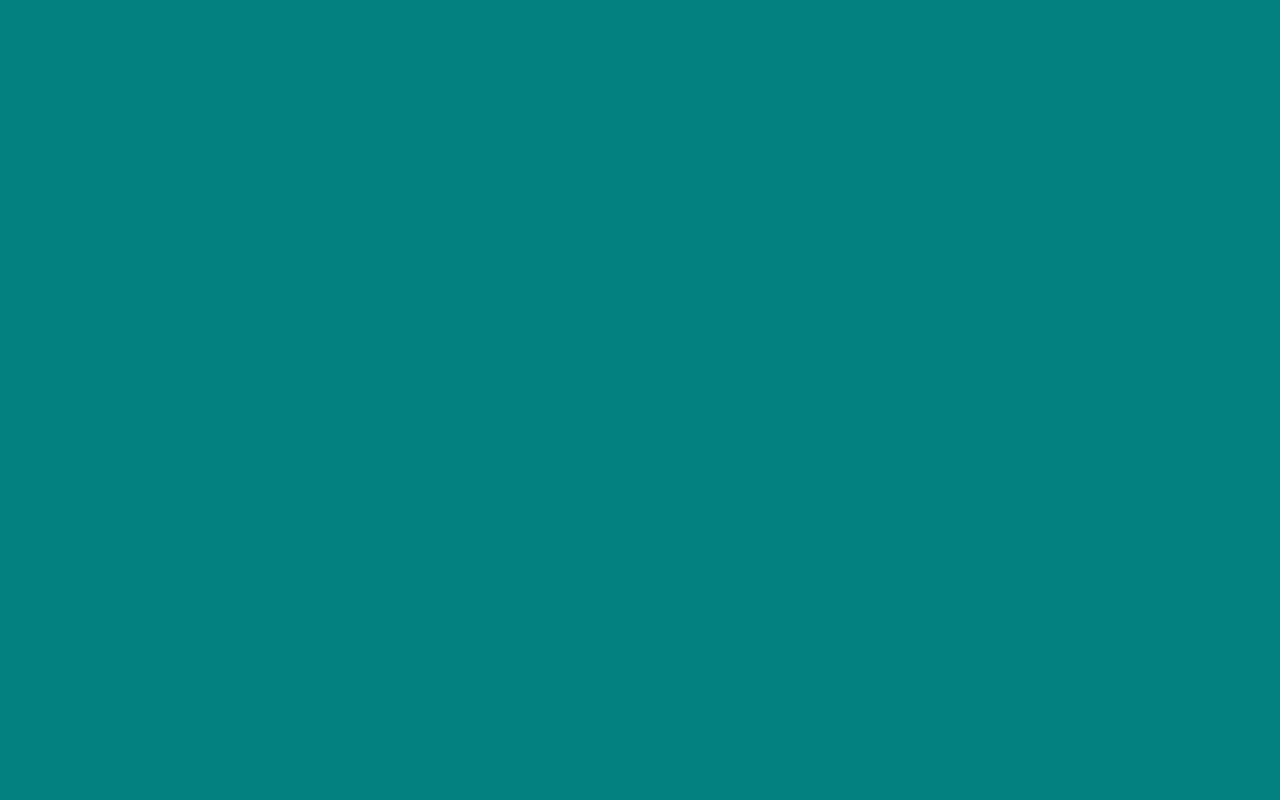
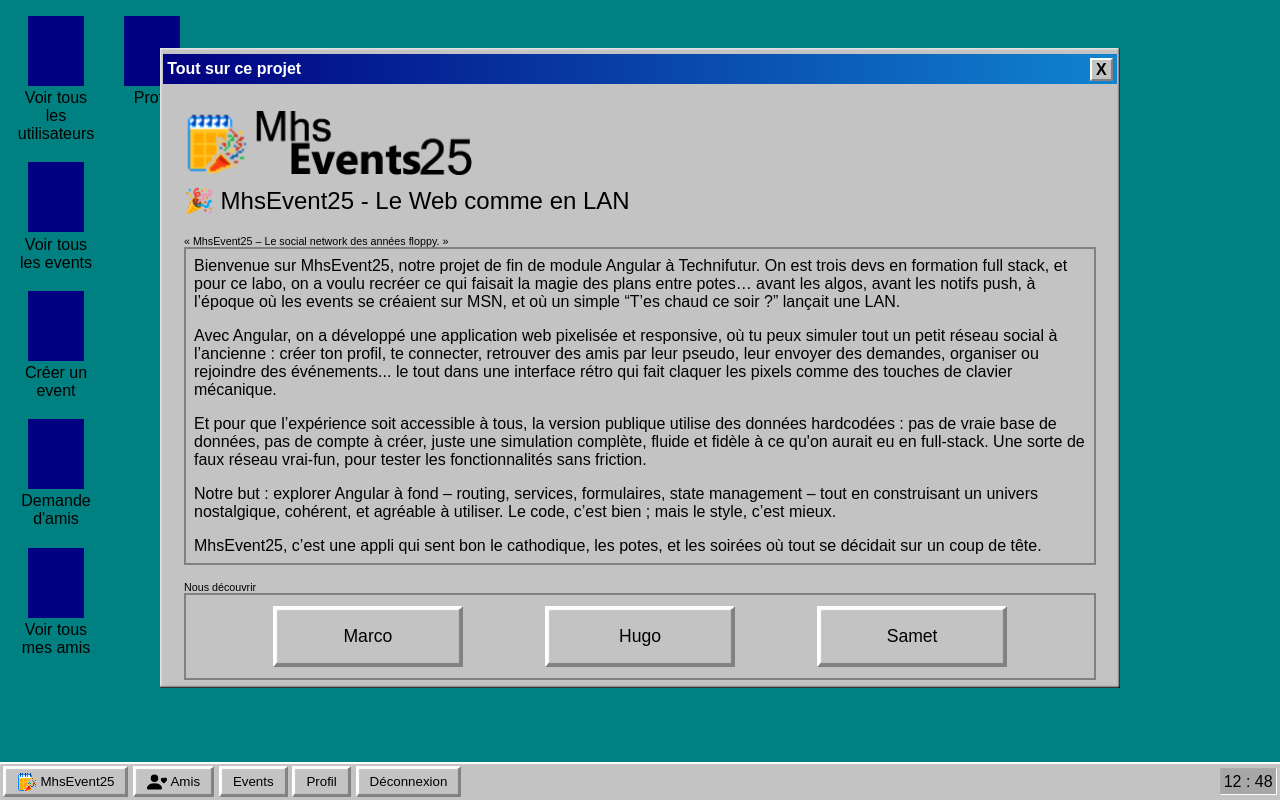
Before and after one commit to Vaganuki/angular_labo_recap, an Angular app: page /about-us in a window 1280 px wide. Before the commit this address led to /. Built offline with nearby package versions, Linux system fonts and the light colour scheme; no server answers; sample sign-in values are in the browser's storage.

Commit message:
about-us

```diff
--- a/src/app/app.routes.ts
+++ b/src/app/app.routes.ts
@@ -12,6 +12,7 @@ import {ChangePasswordComponent} from './components/user/change-password/change-
 import {EventUserComponent} from './components/events/event-user/event-user.component';
 import {EventPropertyComponent} from './components/events/event-property/event-property.component';
 import {AllEventsComponent} from './components/events/all-events/all-events.component';
+import {AboutUsComponent} from './components/about-us/about-us.component';
 
 export const routes: Routes = [
   {
@@ -19,6 +20,10 @@ export const routes: Routes = [
     component: DesktopComponent,
     canActivate: [AuthGuard],
     children: [
+      {
+        path: 'about-us',
+        component: AboutUsComponent
+      },
       {
         path:'events',
         component:AllEventsComponent
--- /dev/null
+++ b/src/app/components/about-us/about-us.component.html
@@ -0,0 +1,49 @@
+<div class="window">
+  <div class="titleBar">
+    <div class="title">Tout sur ce projet</div>
+    <div>
+      <div [routerLink]="['/']" class="titleButton">X</div>
+    </div>
+  </div>
+  <div class="windowContent">
+    <div class="logosContainer">
+      <img src="fav-icon.gif" alt="FavIcon de MhsEvents25">
+      <img src="logo.png" alt="Logo de MhsEvents25">
+    </div>
+    <h2>🎉 MhsEvent25 - Le Web comme en LAN</h2>
+    <h6>« MhsEvent25 – Le social network des années floppy. »</h6>
+    <div class="textContainer">
+      <p>Bienvenue sur MhsEvent25, notre projet de fin de module Angular à Technifutur.
+        On est trois devs en formation full stack, et pour ce labo, on a voulu recréer ce qui faisait la magie des plans
+        entre potes… avant les algos, avant les notifs push, à l’époque où les events se créaient sur MSN, et où un
+        simple
+        “T’es chaud ce soir ?” lançait une LAN.</p>
+      <p>Avec Angular, on a développé une application web pixelisée et responsive, où tu peux simuler tout un petit
+        réseau
+        social à l’ancienne : créer ton profil, te connecter, retrouver des amis par leur pseudo, leur envoyer des
+        demandes, organiser ou rejoindre des événements... le tout dans une interface rétro qui fait claquer les pixels
+        comme des touches de clavier mécanique.</p>
+      <p>Et pour que l’expérience soit accessible à tous, la version publique utilise des données hardcodées : pas de
+        vraie base de données, pas de compte à créer, juste une simulation complète, fluide et fidèle à ce qu'on aurait
+        eu
+        en full-stack. Une sorte de faux réseau vrai-fun, pour tester les fonctionnalités sans friction.</p>
+      <p>Notre but : explorer Angular à fond – routing, services, formulaires, state management – tout en construisant
+        un
+        univers nostalgique, cohérent, et agréable à utiliser. Le code, c’est bien ; mais le style, c’est mieux.</p>
+      <p>MhsEvent25, c’est une appli qui sent bon le cathodique, les potes, et les soirées où tout se décidait sur un
+        coup
+        de tête.
+      </p>
+    </div>
+
+    <div class="buttonsContainer">
+      <h6>Nous découvrir</h6>
+      <div class="buttonBorder">
+        <a class="button" href="" target="_blank">Marco</a>
+        <a class="button" href="https://github.com/Vaganuki/" target="_blank">Hugo</a>
+        <a class="button" href="https://github.com/Samet-43" target="_blank">Samet</a>
+      </div>
+    </div>
+
+  </div>
+</div>
--- /dev/null
+++ b/src/app/components/about-us/about-us.component.scss
@@ -0,0 +1,60 @@
+@use '../../../styles.scss' as *;
+
+.window {
+  max-height: 80vh;
+}
+
+.windowContent {
+  padding: 1.5rem;
+
+  & .logosContainer {
+    & img {
+      height: 4rem;
+      margin: 0 0.5rem 0.5rem 0;
+    }
+  }
+
+  & h2 {
+    margin-top: 0;
+  }
+
+  & h6 {
+    margin: 0;
+  }
+
+  & .textContainer {
+    border: solid 2px $secondary-color;
+    padding: .5rem;
+
+    & p {
+
+      &:first-child {
+        margin-top: 0;
+      }
+
+      &:last-child {
+        margin-bottom: 0;
+      }
+    }
+  }
+
+  & .buttonsContainer {
+    margin-top: 1rem;
+    & .buttonBorder{
+      border: solid 2px $secondary-color;
+      padding: .5rem;
+      display: flex;
+      justify-content: space-evenly;
+      & a{
+        font-size: 1.1rem;
+        width: 10rem;
+        aspect-ratio: 10/3;
+        display: flex;
+        align-items: center;
+        justify-content: center;
+        color: black;
+        text-decoration: none;
+      }
+    }
+  }
+}
--- a/src/app/components/shared/desktop/desktop.component.html
+++ b/src/app/components/shared/desktop/desktop.component.html
@@ -22,7 +22,7 @@
 
   <div class="bottomBar">
     <div class="taskContainer">
-      <button (click)="viouwm()"><img src="fav-icon.gif" alt="Logo MhsEvent25" class="buttonIcon">MhsEvent25</button>
+      <button [routerLink]="['/about-us']" (click)="viouwm()"><img src="fav-icon.gif" alt="Logo MhsEvent25" class="buttonIcon">MhsEvent25</button>
       <button><img src="PLACEHOLDER-person-heart.svg" alt="Logo MhsEvent25" class="buttonIcon">Amis</button>
       <button [routerLink]="['/events']">Events</button>
       <button [routerLink]="['/profil']">Profil</button>
--- a/src/app/components/shared/nav-bar/nav-bar.component.html
+++ /dev/null
@@ -1 +0,0 @@
-<p>nav-bar works!</p>
```
Also changed, not shown: src/app/components/about-us/about-us.component.ts (added, +14 -0 lines), src/app/components/shared/nav-bar/nav-bar.component.ts (deleted, +0 -11 lines), src/app/components/shared/nav-bar/nav-bar.component.scss (deleted).
